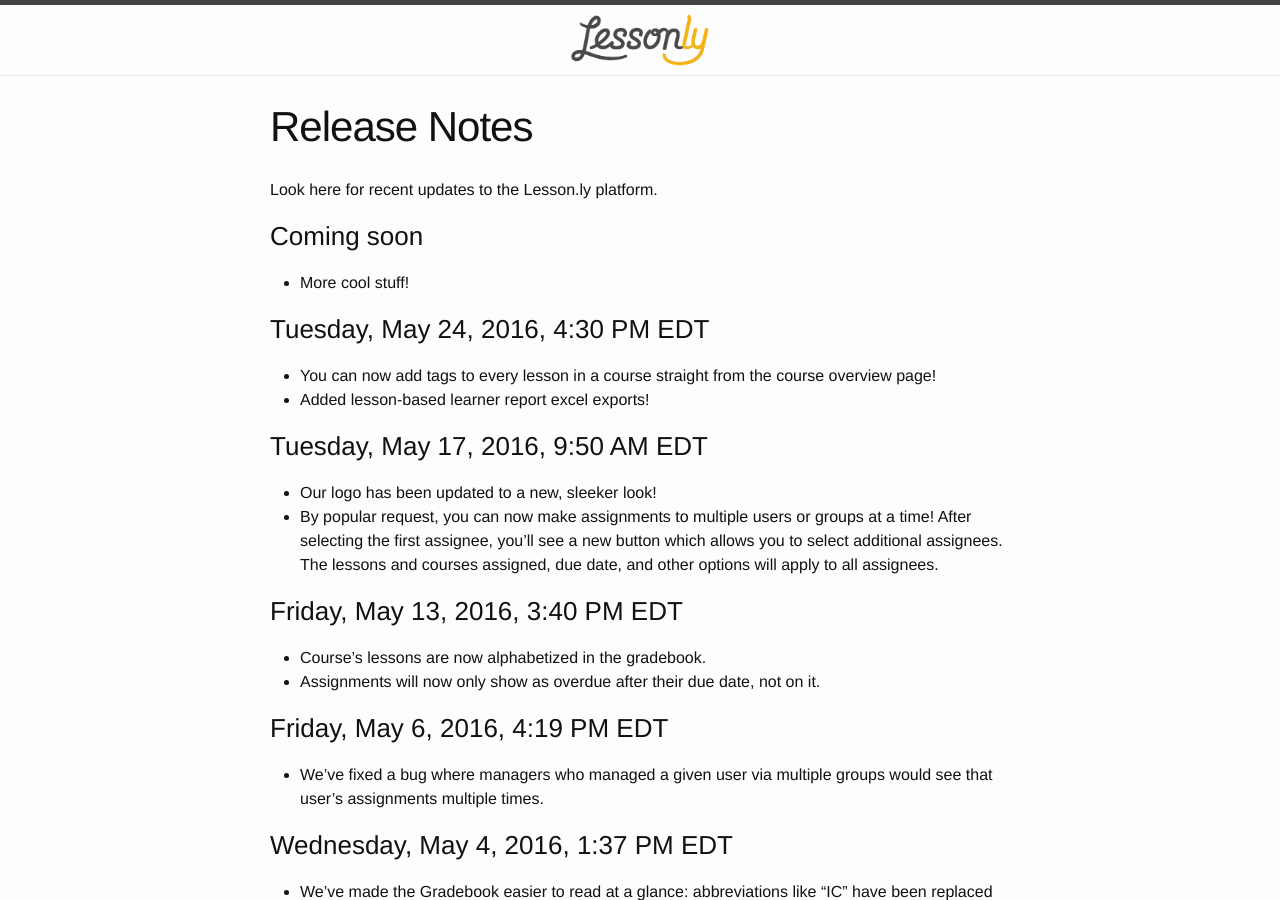
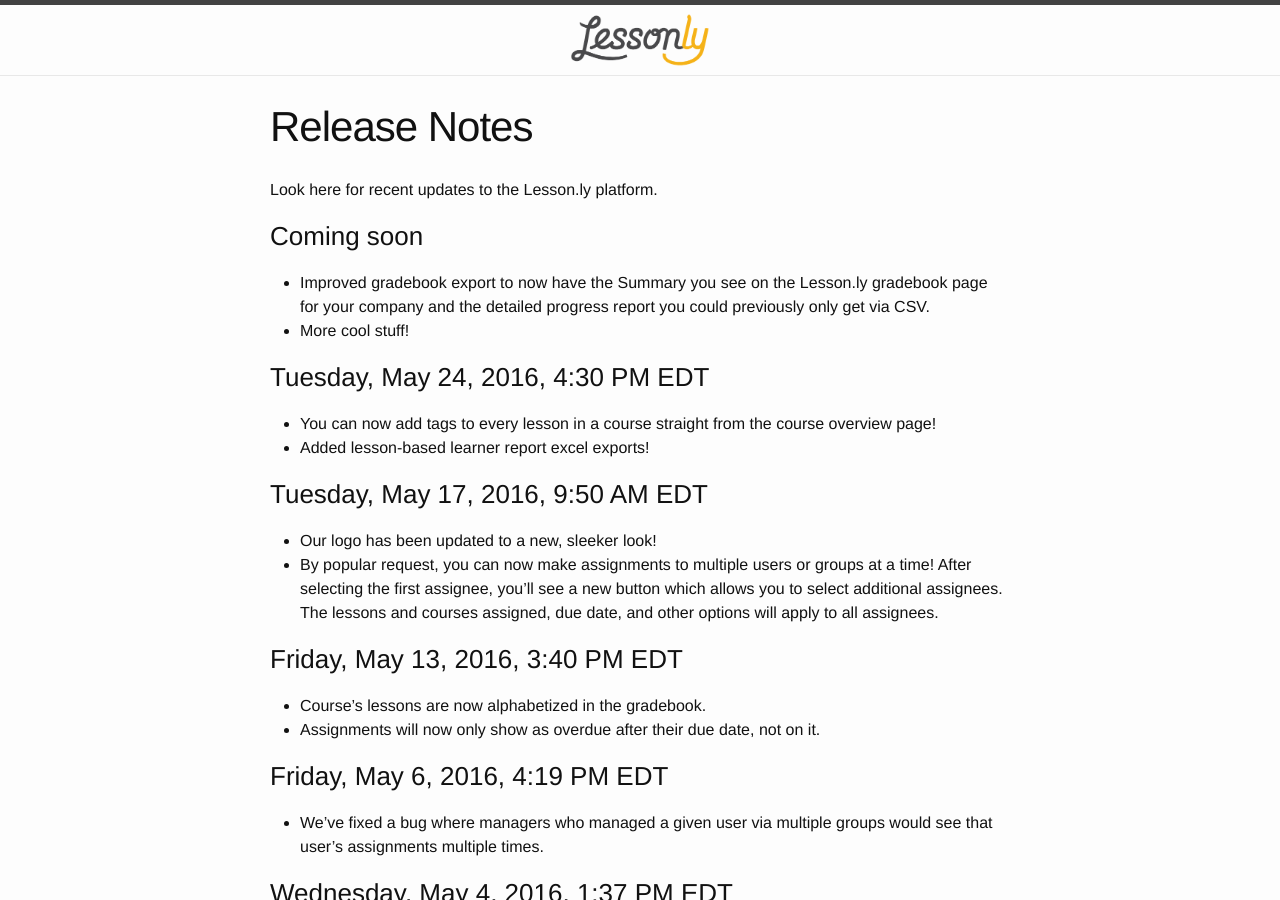
Before and after one commit to isabella232/lessonly.github.io, a Jekyll site: the page built from release-notes.md, in a window 1280 px wide and 900 px high. Built offline with Jekyll 4.4.1, drawn with Linux system fonts in a browser that asks for light colours.

Commit message:
release notes for gradebook export

```diff
--- a/release-notes.md
+++ b/release-notes.md
@@ -8,6 +8,7 @@
 
 ### Coming soon
 
+- Improved gradebook export to now have the Summary you see on the Lesson.ly gradebook page for your company and the detailed progress report you could previously only get via CSV.
 - More cool stuff!
 
 ### Tuesday, May 24, 2016, 4:30 PM EDT
```
